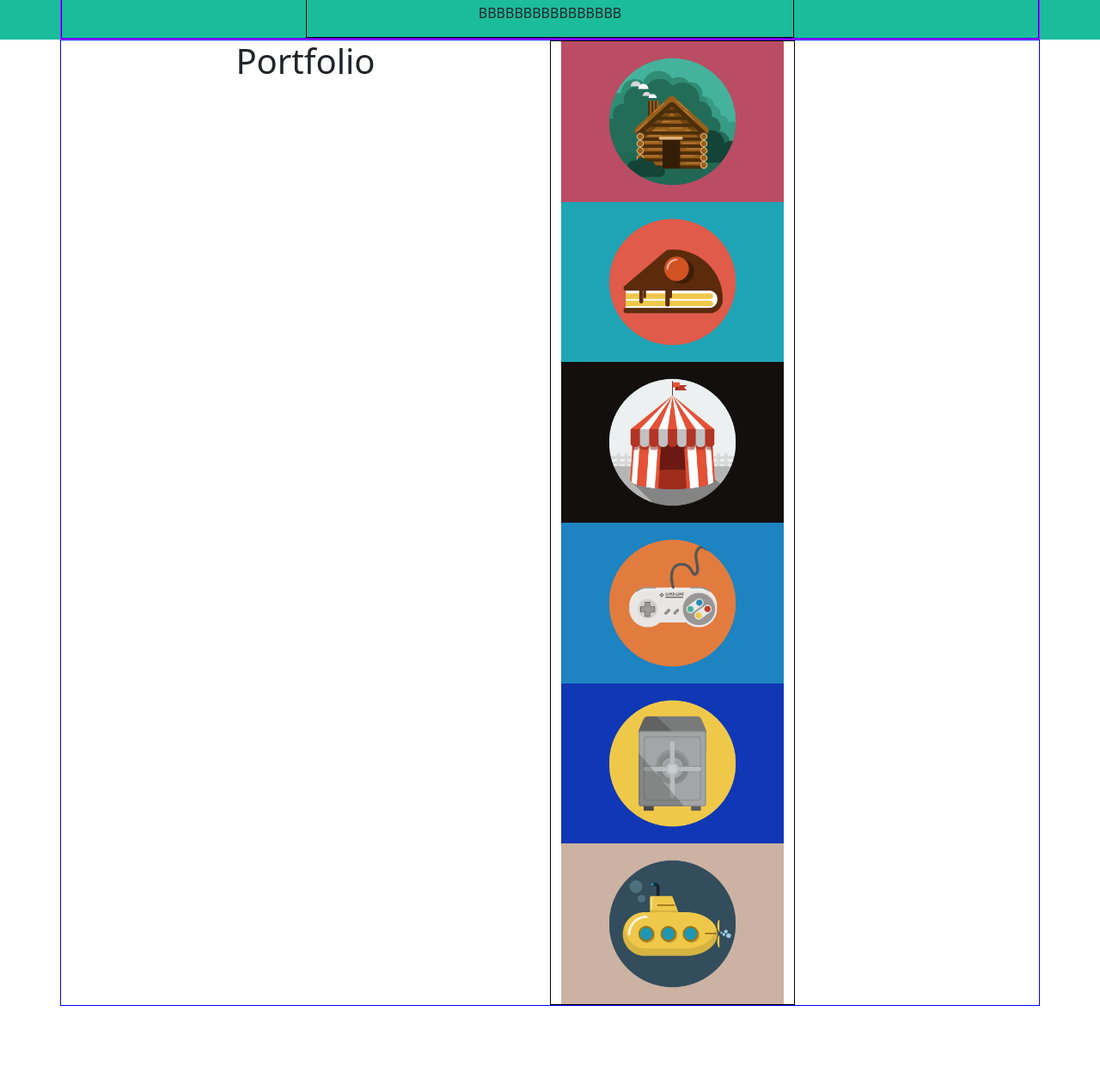
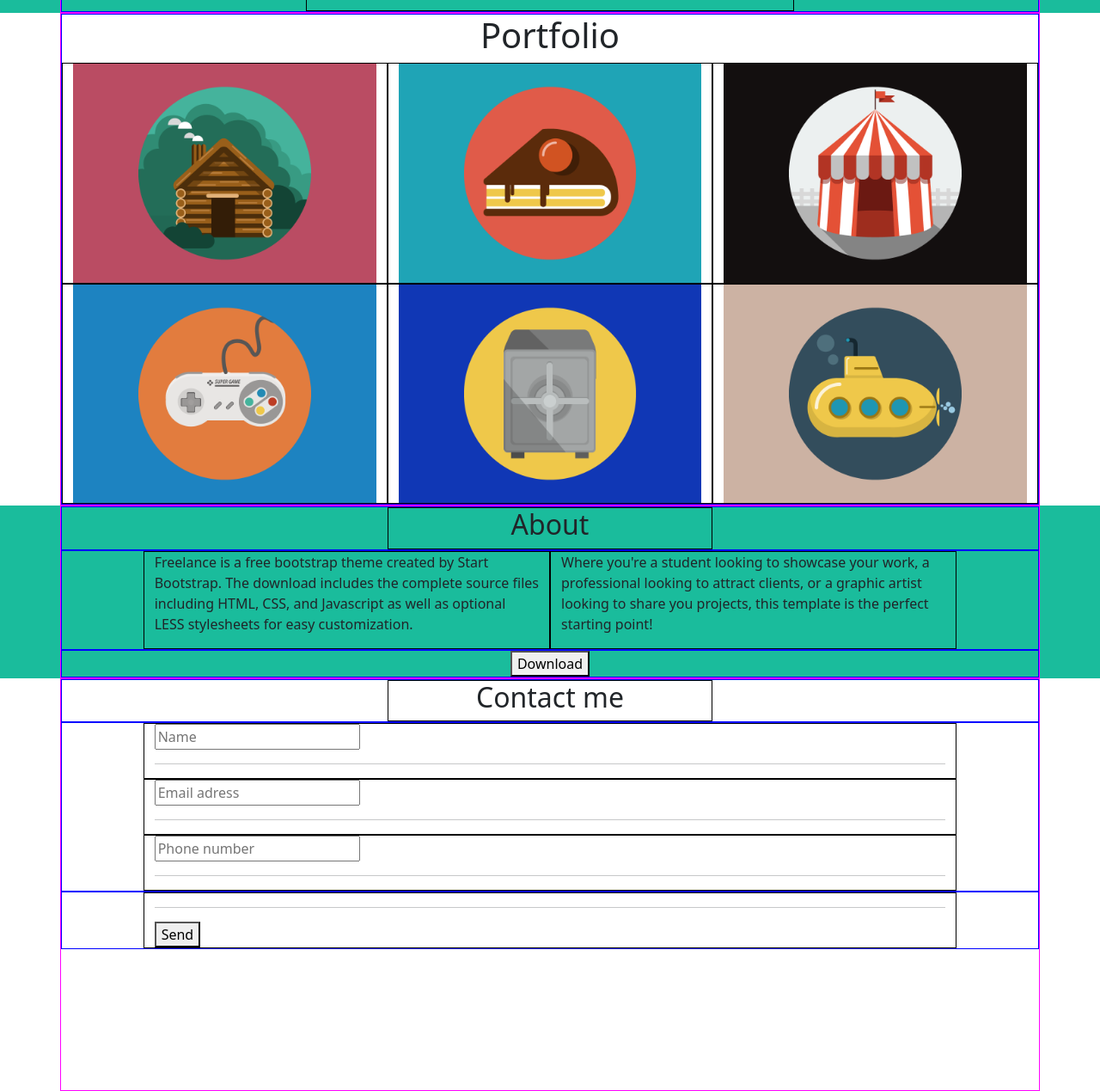
Before and after one commit to AlessandroSemeraro/html-css-bootstrap-freelancer, a plain HTML site: page index.html in a window 1280 px wide. Shown: the part 395-1664 px from the top of the page at 86% size. Before the commit the page ends 1565 px from the top, so only its background shows below. Drawn offline with nearby package versions, Linux system fonts and the light colour scheme.

Commit message:
Added Sections cards,abouts , contact-me

```diff
--- a/index.html
+++ b/index.html
@@ -36,28 +36,84 @@
         </section>
         <section  id="section-cards">
             <div class="container">
-                <div class="row d-md-flex flex-md-row">
-                    <div class="col12 d-flex justify-content-center col-md-8 col-lg-6">
+                <div class="row">
+                    <div class="col4 d-flex justify-content-center">
                         <h1>Portfolio</h1>
                     </div>
-                    <div class="col-12 col-md-6 col-lg-3">
-                        <img class="w-100" src="./img/cabin.png" alt="">
-                        <img class="w-100" src="./img/cake.png" alt="">
-                        <img class="w-100" src="./img/circus.png" alt="">
-                        <img class="w-100" src="./img/game.png" alt="">
-                        <img class="w-100" src="./img/safe.png" alt="">
-                        <img class="w-100" src="./img/submarine.png" alt="">
+                    <div class="col-12 col-md-6 col-lg-4">
+                        <img class="w-100" src="./img/cabin.png" alt="cabin pic">
                     </div>
-
-
-
-
+                    <div class="col-12 col-md-6 col-lg-4">
+                        <img class="w-100" src="./img/cake.png" alt="cake pic">
+                    </div>
+                    <div class="col-12 col-md-6 col-lg-4">
+                        <img class="w-100" src="./img/circus.png" alt="circus pic">
+                    </div>
+                     <div class="col-12 col-md-6 col-lg-4">
+                        <img class="w-100" src="./img/game.png" alt="game pic">
+                    </div>
+                    <div class="col-12 col-md-6 col-lg-4">
+                        <img class="w-100" src="./img/safe.png" alt="safe pic">
+                    </div>
+                    <div class="col-12 col-md-6 col-lg-4">
+                        <img class="w-100" src="./img/submarine.png" alt="submarine pic">
+                    </div>
+                </div>
+            </div>
+        </section>
+        <section id="abouts">
+            <div class="container">
+                <div class="row d-flex justify-content-center">
+                    <div class="col-4 d-flex justify-content-center">
+                        <h2>About</h2>
+                    </div>
+                </div>
+                <div class="row d-flex flex-column align-items-center d-md-flex flex-md-row justify-content-md-center align-items-md-start">
+                    <div class="col-5 col-md-5 col-lg-5">
+                        <p>Freelance is a free bootstrap theme created by Start Bootstrap. The download includes the complete source files including HTML, CSS, and Javascript as well as optional LESS stylesheets for easy customization.
+                        </p>
+                    </div>
+                    <div class="col-5 col-md-5 col-lg-5">
+                        <p>Where you're a student looking to showcase your work, a professional looking to attract clients, or a graphic artist looking to share you projects, this template is the perfect starting point! </p>
+                    </div>
+                </div>
+                <div class="row">
+                    <div class="col4 d-flex justify-content-center">
+                        <button type="button">Download</button>
+                    </div>
+                </div>
+            </div>
+        </section>
+        <section id="contact-me">
+            <div class="container container-cme">
+                <div class="row d-flex justify-content-center">
+                    <div class="col-4 d-flex justify-content-center">
+                        <h2>Contact me</h2>
+                    </div>
+                </div>
+                <div class="row d-flex flex-column align-items-center">
+                    <div class="col-5 col-md-10 col-lg-10">
+                        <div><input type="text" id="name" name="name" placeholder="Name"></div>
+                        <hr>
+                    </div>
+                    <div class="col-5 col-md-10 col-lg-10">
+                        <div><input type="text" id="name" name="name" placeholder="Email adress"></div>
+                        <hr>
+                    </div>
+                    <div class="col-5 col-md-10 col-lg-10">
+                        <div><input type="text" id="name" name="name" placeholder="Phone number"></div>
+                        <hr>
+                    </div>
+                </div>
+                <div class="row d-flex flex-column justify-content-end align-items-center">
+                    <div class="col-5 col-md-10 col-lg-10">
+                        <hr>
+                        <button type="button">Send</button>
+                    </div>
                 </div>
 
 
-
             </div>
-
         </section>
     </main>
 </body>
--- a/style/style.css
+++ b/style/style.css
@@ -1,23 +1,26 @@
 header{
-
     background-color: #252D37 ;
     color: white;
 }
 
-.container-header{
+.container{
     border: 1px solid magenta;
-    padding: 2rem 0;
-}
-
-.container-top-section{
-    border:1px solid magenta;
 }
 
 #main-first-section{
     background-color: #1ABC9C;
 }
 
-#section-cards{
+#abouts{
+    background-color: #1ABC9C;
+}
+
+#contact-me{
+    height: 30rem;
+}
+
+.container-cme{
+    height: 30rem;
 }
 
 *.row{
@@ -29,5 +32,5 @@ header{
 }
 
 .my-width-img{
-    width: 15rem;
+    width: 50%;
 }
```
